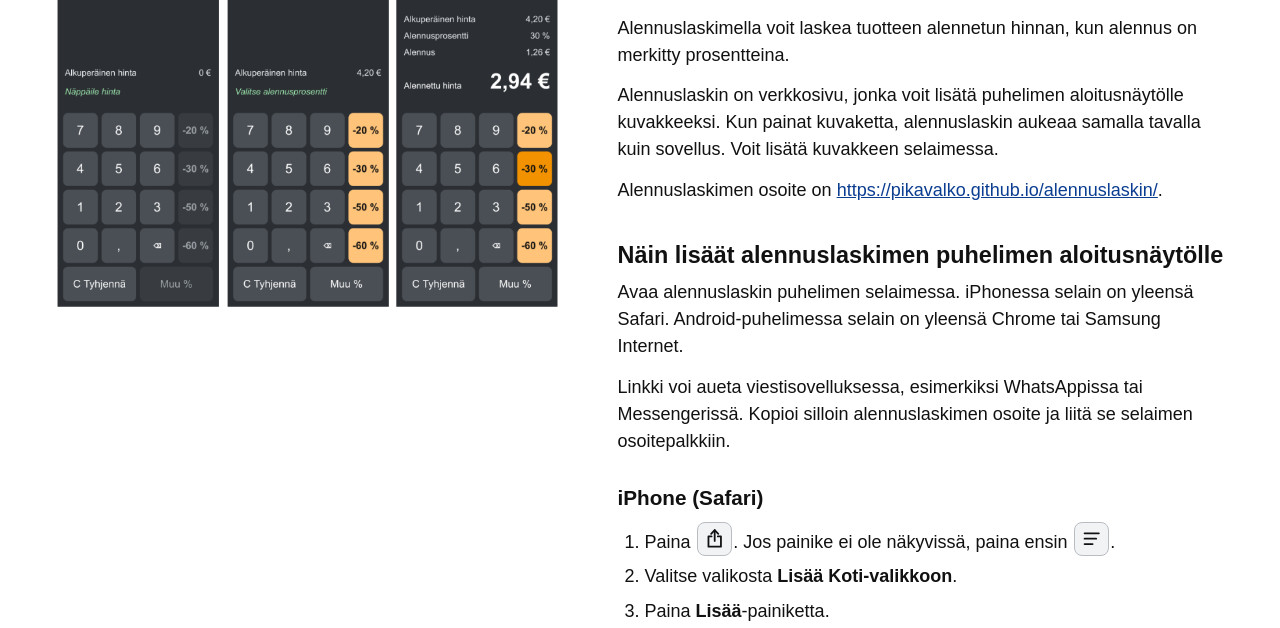
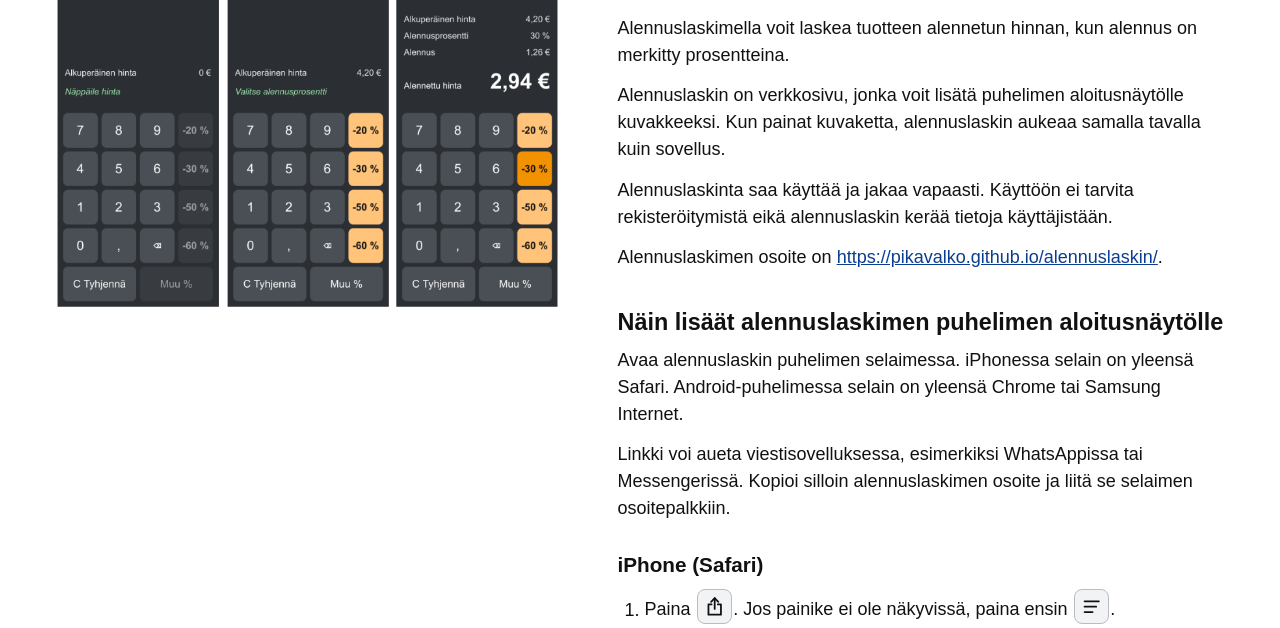
Before and after one commit to pikavalko/alennuslaskin, a plain HTML site: page ohje.html in a window 1280 px wide. Shown: the part 84-712 px from the top of the page. Drawn offline with Linux system fonts and the light colour scheme.

Commit message:
Add files via upload

```diff
--- a/ohje.html
+++ b/ohje.html
@@ -37,7 +37,8 @@
   <div>
   <h1>Alennuslaskin</h1>
   <p>Alennuslaskimella voit laskea tuotteen alennetun hinnan, kun alennus on merkitty prosentteina.</p>
-  <p>Alennuslaskin on verkkosivu, jonka voit lisätä puhelimen aloitusnäytölle kuvakkeeksi. Kun painat kuvaketta, alennuslaskin aukeaa samalla tavalla kuin sovellus. Voit lisätä kuvakkeen selaimessa.</p>
+  <p>Alennuslaskin on verkkosivu, jonka voit lisätä puhelimen aloitusnäytölle kuvakkeeksi. Kun painat kuvaketta, alennuslaskin aukeaa samalla tavalla kuin sovellus.</p>
+  <p>Alennuslaskinta saa käyttää ja jakaa vapaasti. Käyttöön ei tarvita rekisteröitymistä eikä alennuslaskin kerää tietoja käyttäjistään.</p>
   <p>Alennuslaskimen osoite on <a href="https://pikavalko.github.io/alennuslaskin/">https://pikavalko.github.io/alennuslaskin/</a>.</p>
 
   <h2>Näin lisäät alennuslaskimen puhelimen aloitusnäytölle</h2>
```
